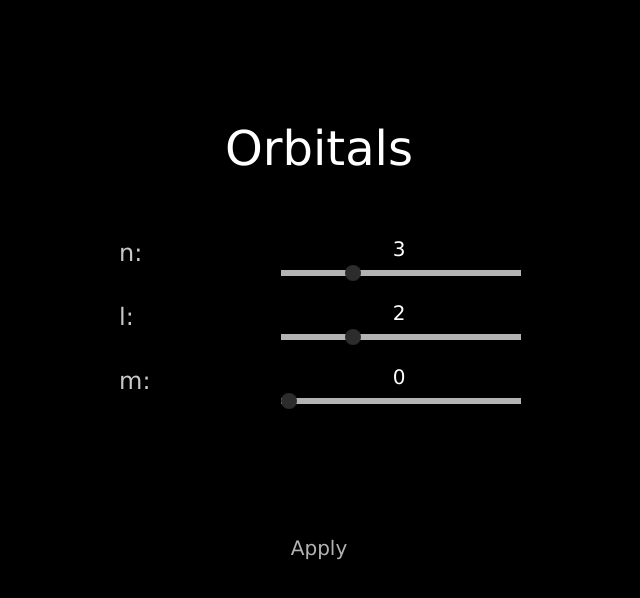
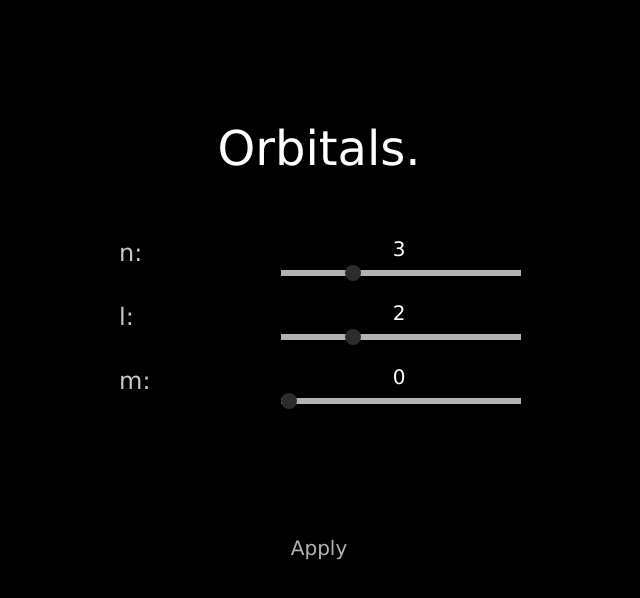
Before and after one commit to QuantumOrbitals/QuantumOrbitals.github.io, a plain HTML site: page index.html in a window 1280 px wide. Shown: the whole page, without its empty margins (321-961 px from the left). Drawn offline with Linux system fonts and the light colour scheme.

Commit message:
github pages werk aub

```diff
--- a/index.html
+++ b/index.html
@@ -1,7 +1,8 @@
 <!DOCTYPE html>
 <html>
 <head>
-    <title>Orbitals</title>
+    <meta charset="UTF-8">
+    <title>yare yare daze</title>
     <meta http-equiv="Content-Type" content="text/html; charset=utf-8"/>
     <link rel="stylesheet" href="stylesheet.css"/>
     <script src="three.min.js"></script>
@@ -54,7 +55,7 @@
 <body>
 
     <div id = "menu">
-        <div class = "title" id = "settings">Orbitals</div>
+        <div class = "title" id = "settings">Orbitals.</div>
         <div id="controls">
             <div id="headers">
                 <div class = "header" id = "n">
```
